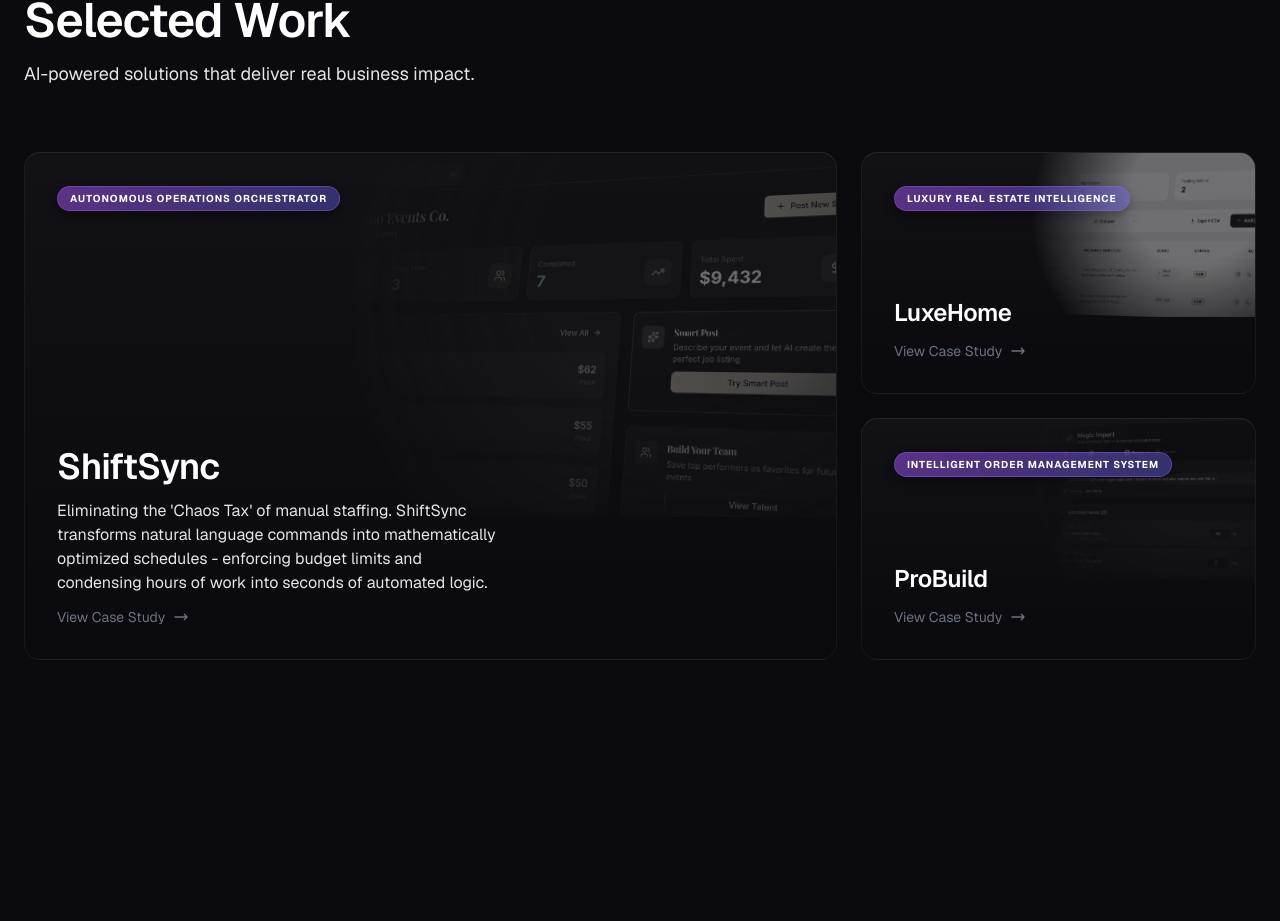
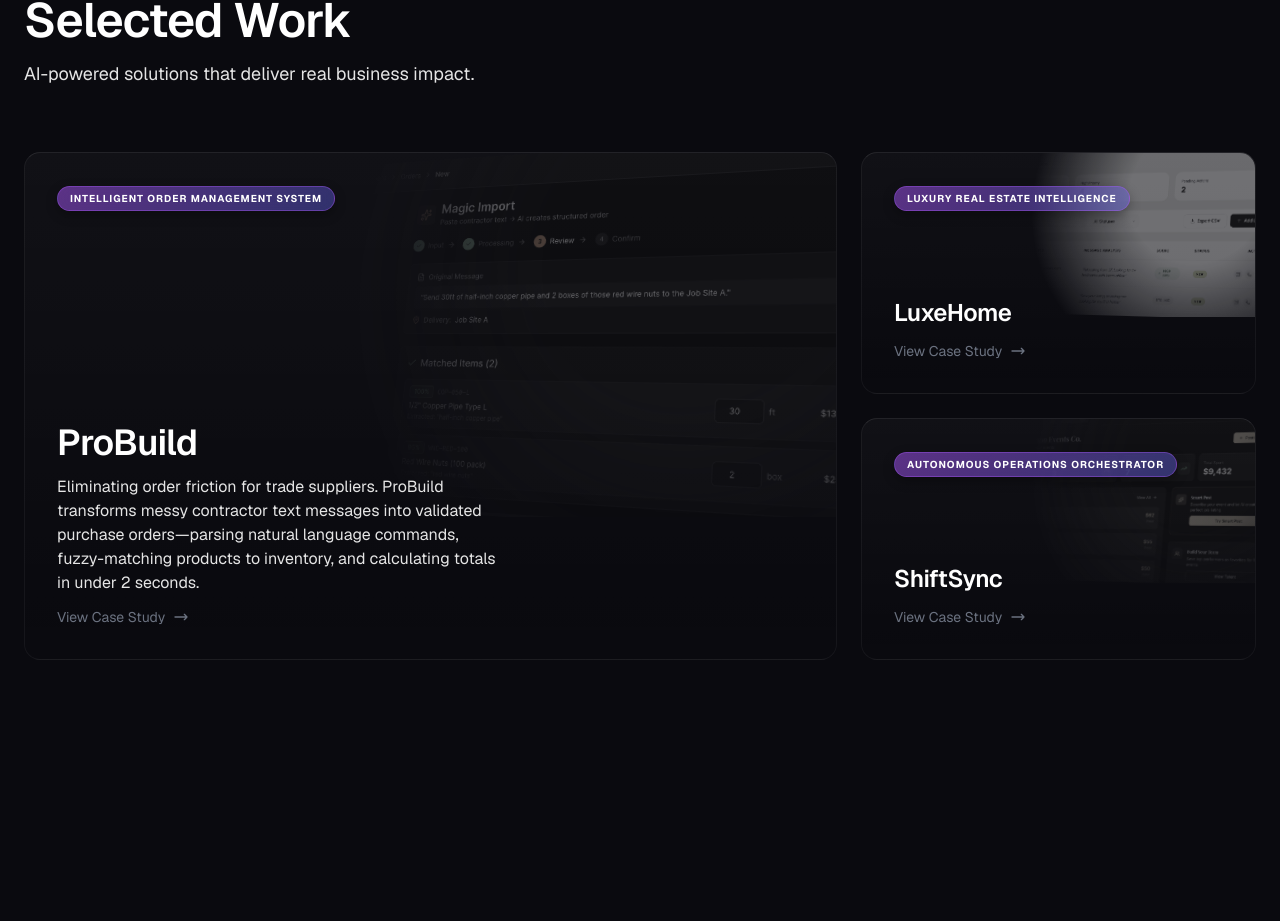
Before and after one commit to naum-milosheski/portfolio, a Next.js app: page / in a window 1280 px wide. Shown: the part 1137-2058 px from the top of the page. Built offline with nearby package versions, Linux system fonts and the light colour scheme.

Commit message:
feat: Swap the display size and order of the ShiftSync and ProBuild Supply projects.

```diff
--- a/src/components/sections/SelectedWork.tsx
+++ b/src/components/sections/SelectedWork.tsx
@@ -30,10 +30,10 @@
 
                 {/* Bento Grid */}
                 <div className="grid grid-cols-1 md:grid-cols-2 lg:grid-cols-3 gap-6">
-                    {/* Large Card - ShiftSync */}
+                    {/* Large Card - ProBuild Supply */}
                     <div className="md:col-span-2 lg:col-span-2 lg:row-span-2 h-full">
                         <ProjectCard
-                            project={projects.find(p => p.slug === 'shiftsync')!}
+                            project={projects.find(p => p.slug === 'probuild-supply')!}
                             index={0}
                             onClick={setSelectedProject}
                         />
@@ -48,10 +48,10 @@
                         />
                     </div>
 
-                    {/* Small Card - ProBuild Supply */}
+                    {/* Small Card - ShiftSync */}
                     <div className="h-full">
                         <ProjectCard
-                            project={projects.find(p => p.slug === 'probuild-supply')!}
+                            project={projects.find(p => p.slug === 'shiftsync')!}
                             index={2}
                             onClick={setSelectedProject}
                         />
--- a/src/data/projects.ts
+++ b/src/data/projects.ts
@@ -52,8 +52,8 @@
         description: "Eliminating the 'Chaos Tax' of manual staffing. ShiftSync transforms natural language commands into mathematically optimized schedules - enforcing budget limits and condensing hours of work into seconds of automated logic.",
         longDescription: "ShiftSync eliminates the operational friction of luxury staffing by replacing manual workflows with an intelligent operations engine. Using a neural parsing engine for intent recognition and a weighted heuristic algorithm for talent matching, the system automatically provisions high-rated staff while enforcing strict budget and availability constraints. Architected as an event-driven system with PostgreSQL triggers and real-time synchronization, it maintains absolute data integrity across the entire shift lifecycle—from roster generation to automated financial reconciliation.",
         featured: true,
-        order: 1,
-        size: 'large',
+        order: 3,
+        size: 'small',
         techStack: ['Next.js', 'Supabase', 'Gemini', 'TypeScript'],
         features: [
             'Heuristic Matching Engine: Multi-dimensional scoring for optimized, budget-compliant staffing.',
@@ -92,8 +92,8 @@
         description: "Eliminating order friction for trade suppliers. ProBuild transforms messy contractor text messages into validated purchase orders—parsing natural language commands, fuzzy-matching products to inventory, and calculating totals in under 2 seconds.",
         longDescription: "ProBuild Supply eliminates the operational friction of B2B trade supply by replacing manual order entry with an intelligent processing engine. Using Gemini for natural language parsing and a Levenshtein-based fuzzy matching algorithm for inventory lookup, the system transforms informal contractor messages into fully validated, priced orders—complete with confidence-scored matches and human-reviewable suggestions for ambiguous items. Built with dual-portal architecture—a staff dashboard for order management and a client portal for self-service ordering—it maintains accuracy across the entire order lifecycle, from raw text input to calculated line totals.",
         featured: true,
-        order: 3,
-        size: 'small',
+        order: 1,
+        size: 'large',
         techStack: ['Next.js', 'Supabase', 'Gemini', 'TypeScript'],
         features: [
             'Neural Order Parser: Transform messy contractor text into validated purchase orders via Gemini 2.0 intent recognition.',
```
